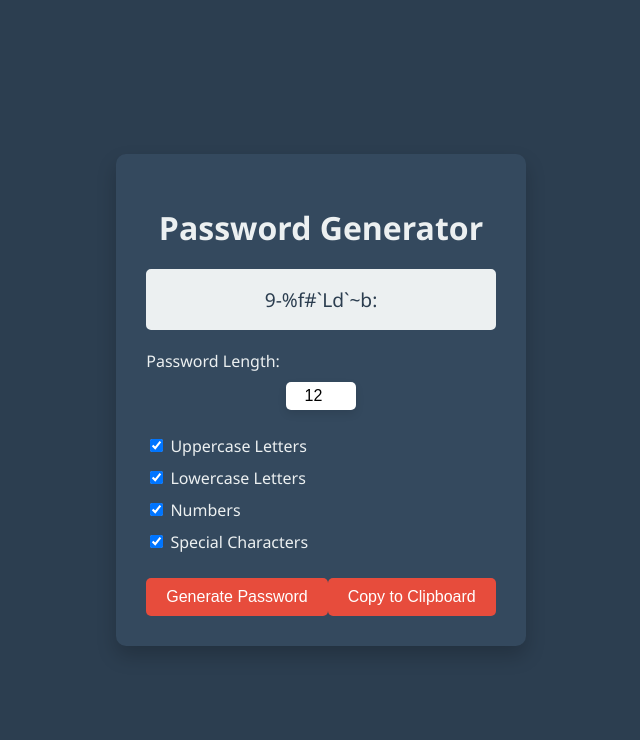
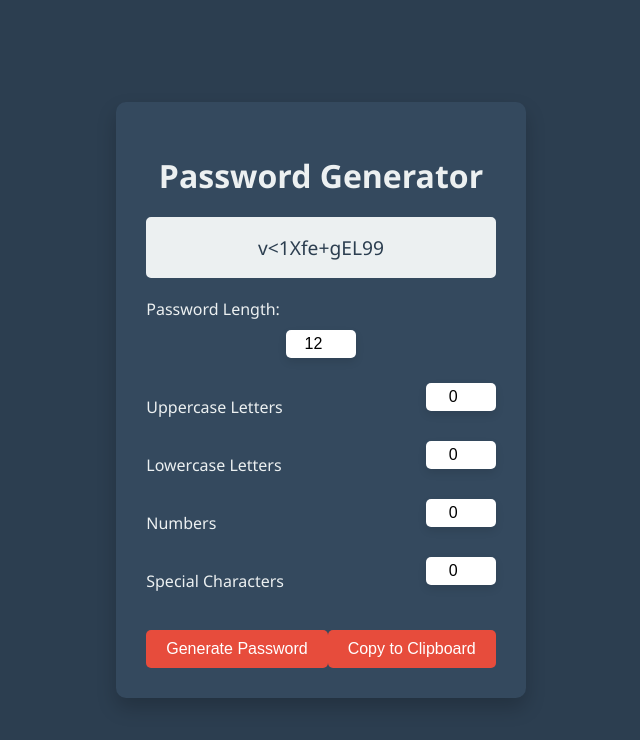
Before and after one commit to pragunsrv/Password-Generator, a plain HTML site: page index.html in a window 1280 px wide. Both pictures are taken after a click on the button "Generate Password". Shown: the whole page, without its empty margins (319-959 px from the left). Drawn offline with Linux system fonts and the light colour scheme.

Commit message:
Specify the exact number of each character type (uppercase, lowercase, numbers, special characters)
index.html: Added input fields for specifying the count of each character type.
styles.css: Adjusted styling for new input fields.
script.js: Implemented logic to generate password based on the specified count of each character type and ensured the password length matches the user input.

```diff
--- a/index.html
+++ b/index.html
@@ -14,10 +14,22 @@
         <input type="number" id="length" min="1" max="128" value="12">
 
         <div class="checkboxes">
-            <label><input type="checkbox" id="uppercase" checked> Uppercase Letters</label>
-            <label><input type="checkbox" id="lowercase" checked> Lowercase Letters</label>
-            <label><input type="checkbox" id="numbers" checked> Numbers</label>
-            <label><input type="checkbox" id="special" checked> Special Characters</label>
+            <label>
+                Uppercase Letters
+                <input type="number" id="uppercase-count" min="0" value="0">
+            </label>
+            <label>
+                Lowercase Letters
+                <input type="number" id="lowercase-count" min="0" value="0">
+            </label>
+            <label>
+                Numbers
+                <input type="number" id="numbers-count" min="0" value="0">
+            </label>
+            <label>
+                Special Characters
+                <input type="number" id="special-count" min="0" value="0">
+            </label>
         </div>
 
         <div class="button-container">
--- a/script.js
+++ b/script.js
@@ -1,10 +1,10 @@
 document.getElementById('generate-btn').addEventListener('click', function() {
     const length = document.getElementById('length').value;
-    const useUppercase = document.getElementById('uppercase').checked;
-    const useLowercase = document.getElementById('lowercase').checked;
-    const useNumbers = document.getElementById('numbers').checked;
-    const useSpecial = document.getElementById('special').checked;
-    const password = generatePassword(length, useUppercase, useLowercase, useNumbers, useSpecial);
+    const uppercaseCount = document.getElementById('uppercase-count').value;
+    const lowercaseCount = document.getElementById('lowercase-count').value;
+    const numbersCount = document.getElementById('numbers-count').value;
+    const specialCount = document.getElementById('special-count').value;
+    const password = generatePassword(length, uppercaseCount, lowercaseCount, numbersCount, specialCount);
     document.getElementById('password-display').textContent = password;
 });
 
@@ -17,20 +17,41 @@ document.getElementById('copy-btn').addEventListener('click', function() {
     });
 });
 
-function generatePassword(length, useUppercase, useLowercase, useNumbers, useSpecial) {
+function generatePassword(length, uppercaseCount, lowercaseCount, numbersCount, specialCount) {
     const uppercaseCharset = 'ABCDEFGHIJKLMNOPQRSTUVWXYZ';
     const lowercaseCharset = 'abcdefghijklmnopqrstuvwxyz';
     const numberCharset = '0123456789';
     const specialCharset = '!@#$%^&*()_+~`|}{[]:;?><,./-=';
-    let charset = '';
-    if (useUppercase) charset += uppercaseCharset;
-    if (useLowercase) charset += lowercaseCharset;
-    if (useNumbers) charset += numberCharset;
-    if (useSpecial) charset += specialCharset;
+
     let password = '';
-    for (let i = 0; i < length; i++) {
+    password += getRandomCharacters(uppercaseCharset, uppercaseCount);
+    password += getRandomCharacters(lowercaseCharset, lowercaseCount);
+    password += getRandomCharacters(numberCharset, numbersCount);
+    password += getRandomCharacters(specialCharset, specialCount);
+
+    if (password.length < length) {
+        const remainingLength = length - password.length;
+        const allCharsets = uppercaseCharset + lowercaseCharset + numberCharset + specialCharset;
+        password += getRandomCharacters(allCharsets, remainingLength);
+    }
+
+    return shuffleString(password);
+}
+
+function getRandomCharacters(charset, count) {
+    let result = '';
+    for (let i = 0; i < count; i++) {
         const randomIndex = Math.floor(Math.random() * charset.length);
-        password += charset[randomIndex];
+        result += charset[randomIndex];
     }
-    return password;
+    return result;
 }
+
+function shuffleString(string) {
+    const array = string.split('');
+    for (let i = array.length - 1; i > 0; i--) {
+        const j = Math.floor(Math.random() * (i + 1));
+        [array[i], array[j]] = [array[j], array[i]];
+    }
+    return array.join('');
+}
--- a/styles.css
+++ b/styles.css
@@ -59,6 +59,10 @@ input[type="number"] {
 
 .checkboxes label {
     margin: 5px 0;
+    display: flex;
+    justify-content: space-between;
+    align-items: center;
+    width: 100%;
 }
 
 .button-container {
```
